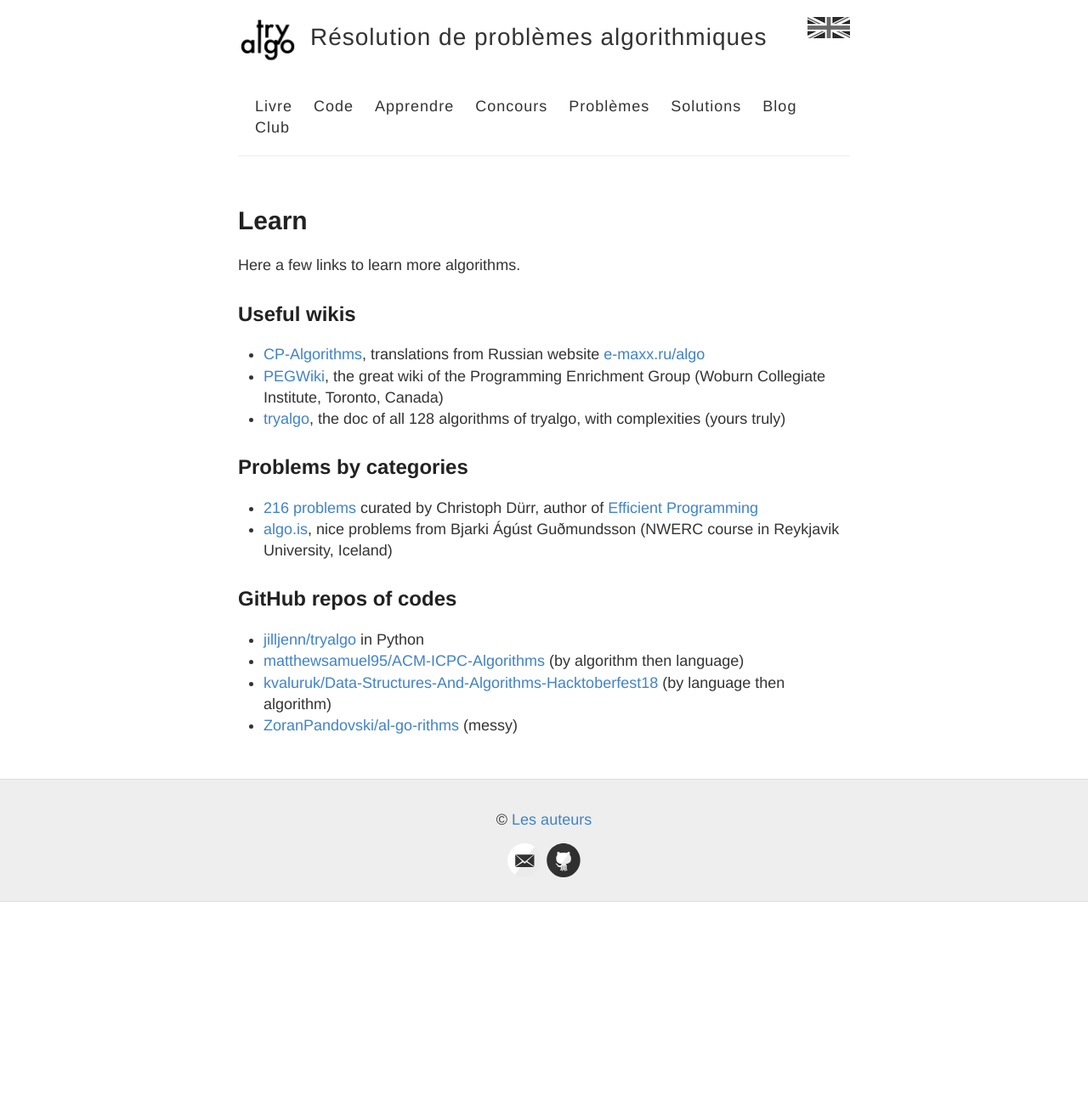
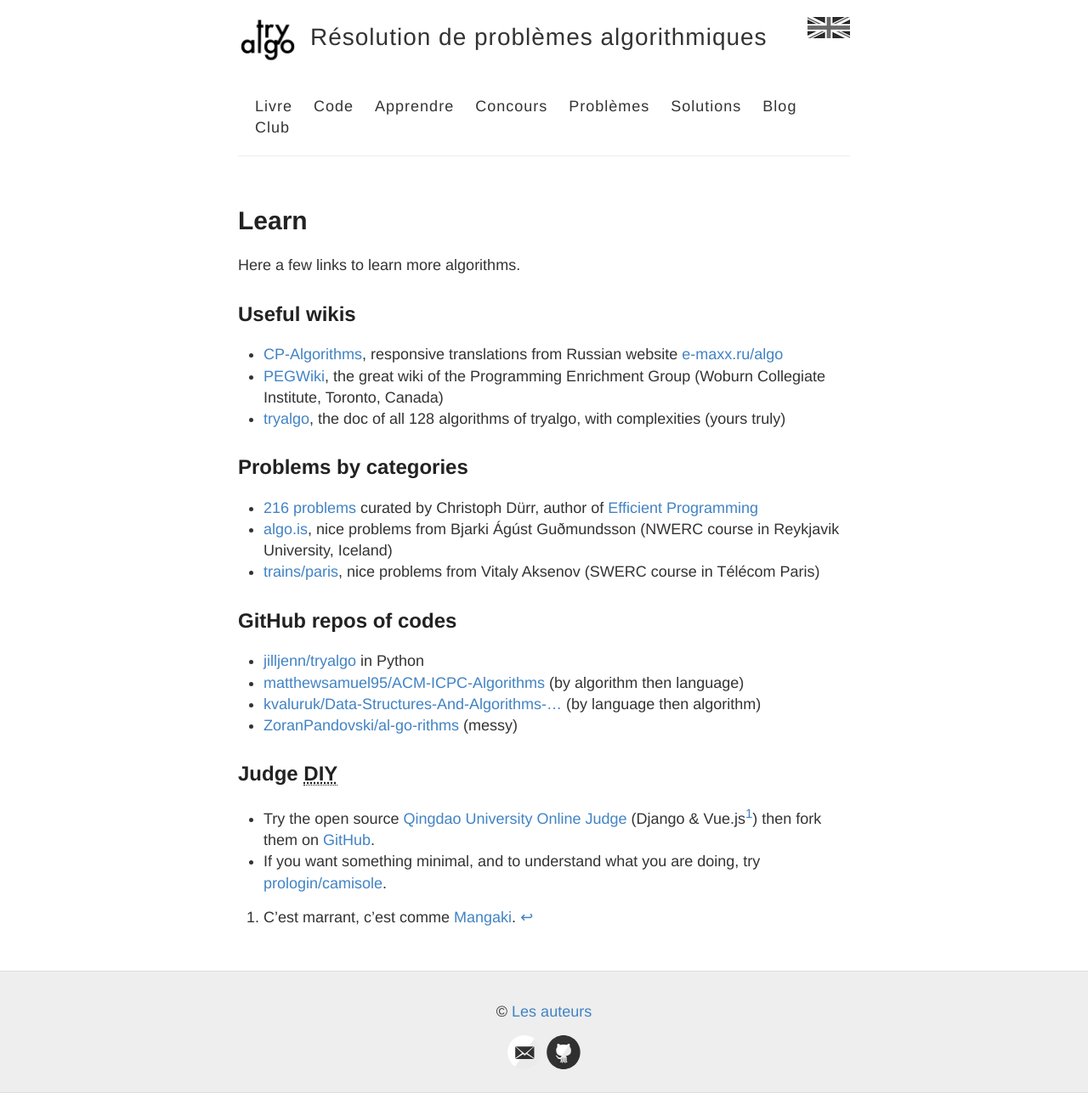
Before and after one commit to jilljenn/tryalgo.org, a Jekyll site: the page built from learn.md, in a window 1280 px wide. Shown: the whole page at 85% size. Built offline with Jekyll 4.4.1, drawn with Linux system fonts in a browser that asks for light colours; nearby versions of some CDN libraries; before the commit the page ends 1062 px from its top, so only the background shows below that.

Commit message:
Add more links, thanks Garance & Paul

```diff
--- a/learn.md
+++ b/learn.md
@@ -7,7 +7,7 @@ Here a few links to learn more algorithms.
 
 ## Useful wikis
 
-- [CP-Algorithms](https://cp-algorithms.com), translations from Russian website [e-maxx.ru/algo](http://e-maxx.ru/algo)
+- [CP-Algorithms](https://cp-algorithms.com), responsive translations from Russian website [e-maxx.ru/algo](http://e-maxx.ru/algo)
 - [PEGWiki](https://wcipeg.com/wiki/Special:AllPages), the great wiki of the Programming Enrichment Group (Woburn Collegiate Institute, Toronto, Canada)
 - [tryalgo](https://jilljenn.github.io/tryalgo/), the doc of all 128 algorithms of tryalgo, with complexities (yours truly)
 
@@ -15,10 +15,18 @@ Here a few links to learn more algorithms.
 
 - [216 problems](/problems/) curated by Christoph Dürr, author of [Efficient Programming](/book/)
 - [algo.is](https://algo.is), nice problems from Bjarki Ágúst Guðmundsson (NWERC course in Reykjavik University, Iceland)
+- [trains/paris](http://neerc.ifmo.ru/trains/paris/), nice problems from Vitaly Aksenov (SWERC course in Télécom Paris)
 
 ## GitHub repos of codes
 
 - [jilljenn/tryalgo](https://github.com/jilljenn/tryalgo/) in Python
 - [matthewsamuel95/ACM-ICPC-Algorithms](https://github.com/matthewsamuel95/ACM-ICPC-Algorithms) (by algorithm then language)
-- [kvaluruk/Data-Structures-And-Algorithms-Hacktoberfest18](https://github.com/kvaluruk/Data-Structures-And-Algorithms-Hacktoberfest18) (by language then algorithm)
+- [kvaluruk/Data-Structures-And-Algorithms-…](https://github.com/kvaluruk/Data-Structures-And-Algorithms-Hacktoberfest18) (by language then algorithm)
 - [ZoranPandovski/al-go-rithms](https://github.com/ZoranPandovski/al-go-rithms) (messy)
+
+## Judge <abbr title="Do it yourself">DIY</abbr>
+
+- Try the open source [Qingdao University Online Judge](https://qduoj.com) (Django & Vue.js[^1]) then fork them on [GitHub](https://github.com/QingdaoU/OnlineJudge).
+- If you want something minimal, and to understand what you are doing, try [prologin/camisole](https://github.com/prologin/camisole).
+
+ [^1]: C'est marrant, c'est comme [Mangaki](https://mangaki.fr).
--- a/public/css/style.scss
+++ b/public/css/style.scss
@@ -287,3 +287,12 @@ footer {
 // ... Otherwise it really bloats up the top of the CSS file and makes it difficult to find the start
 @import "highlights";
 @import "svg-icons";
+
+.footnote {
+  vertical-align: super;
+  font-size: smaller;
+}
+
+abbr[title] {
+  border-bottom: 1px dotted;
+}
```
